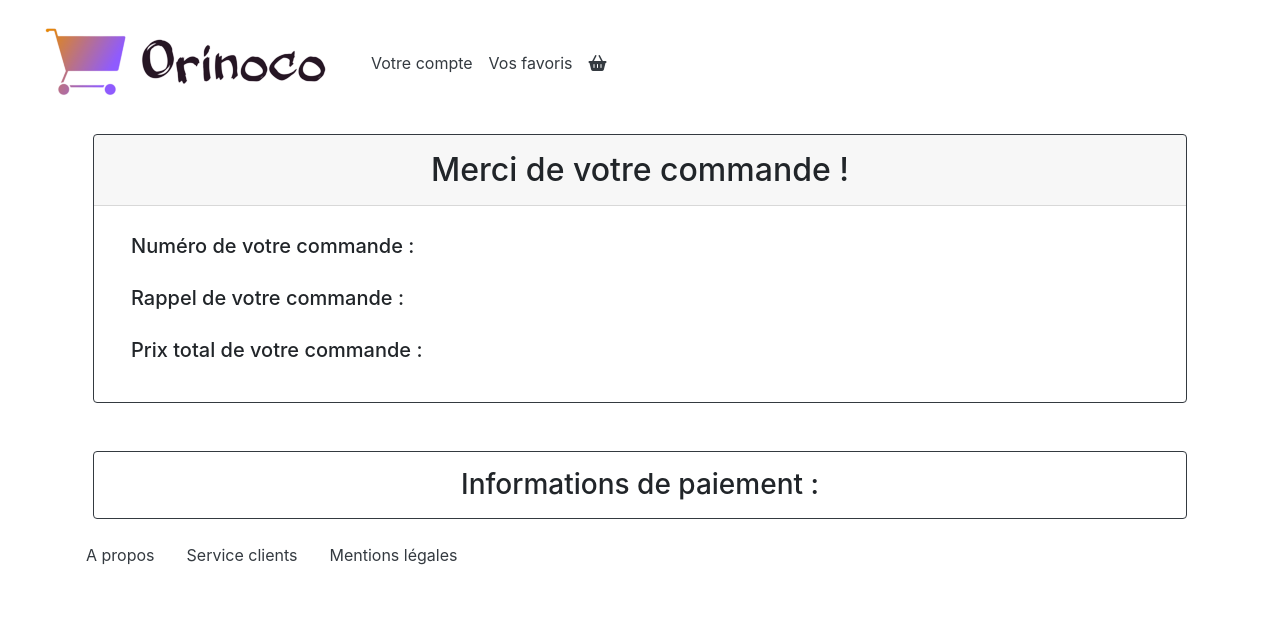
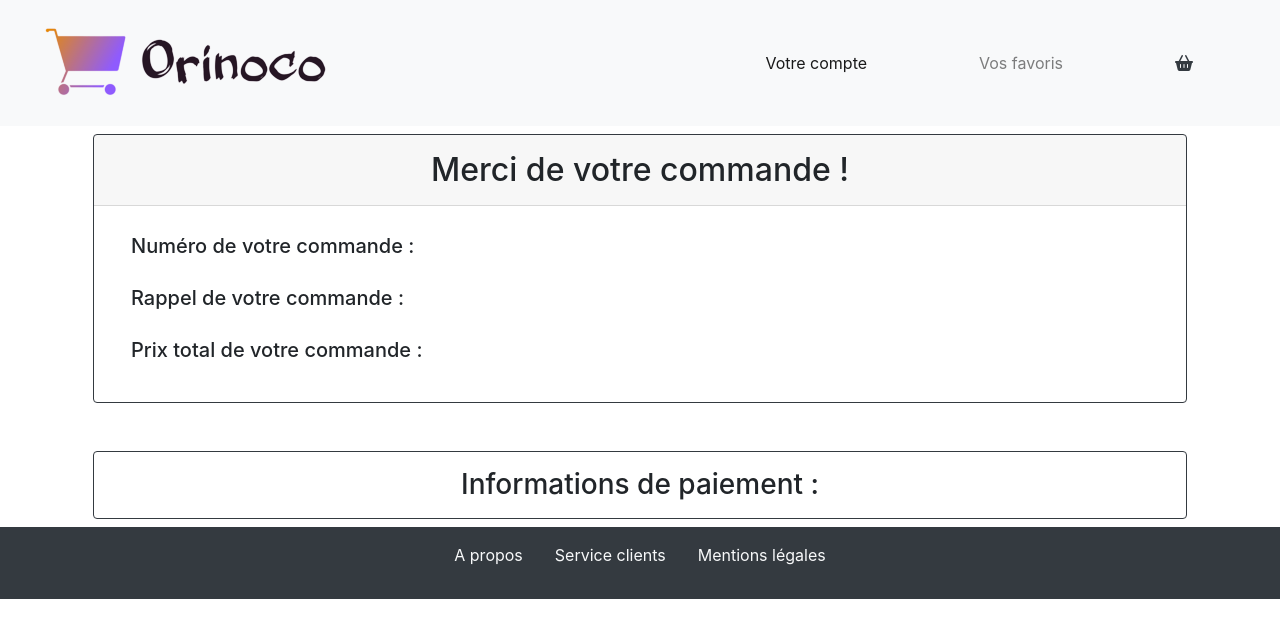
Before and after one commit to mathildeleg/orinoco, a website: page frontend/view/order/order.html in a window 1280 px wide. Drawn offline with nearby package versions, Linux system fonts and the light colour scheme.

Commit message:
bootstrap fix header and footer in all pages

```diff
--- a/frontend/view/order/order.html
+++ b/frontend/view/order/order.html
@@ -17,23 +17,23 @@
 
 <body>
     <header>
-        <nav class="navbar navbar-expand-lg">
+        <nav class="navbar navbar-expand-lg navbar-light bg-light">
             <div class="container-fluid">
                 <a href="/frontend/view/home/home.html" title="accueil" class="navbar-brand">
                     <img src="/frontend/orinoco.png" alt="logo Orinico">
                 </a>
               <button class="navbar-toggler" type="button" data-toggle="collapse" data-target="#navbarContent">
-                    <span class="navbar-toggler-icon"><i class="fas fa-bars"></i></span>
+                <span class="navbar-toggler-icon"></span>
               </button>
-                <div id="navbarContent" class="collapse navbar-collapse">
-                    <ul class="navbar-nav">
-                        <li class="nav-item active">
-                            <a href="#" class="nav-link text-dark">Votre compte</a>
+              <div class="collapse navbar-collapse ml-auto" id="navbarContent">
+                <ul class="navbar-nav ml-auto">
+                  <li class="nav-item px-5">
+                    <a class="nav-link active" href="#">Votre compte</a>
                   </li>
-                        <li class="nav-item">
-                            <a href="#" class="nav-link text-dark">Vos favoris</a>
+                  <li class="nav-item px-5">
+                    <a class="nav-link" href="#">Vos favoris</a>
                   </li>
-                        <li>
+                  <li class="nav-item px-5">
                     <a href="/frontend/view/basket/basket.html" class="nav-link text-dark" title="panier"><i class="fas fa-shopping-basket"></i></a>
                   </li>
                 </ul>
@@ -75,13 +75,12 @@
     </section>
 
     <script src="/frontend/view/order/order.js"></script>
-    <!-- <script src="/frontend/view/basket/basket.js"></script> -->
 
-    <footer class="container">
+    <footer class="container-fluid d-flex justify-content-around bg-dark">
         <ul class="list-inline row">
-            <li class="p-3"><a href="#" class="text-dark">A propos</a></li>
-            <li class="p-3"><a href="#" class="text-dark">Service clients</a></li>
-            <li class="p-3"><a href="#" class="text-dark">Mentions légales</a></li>
+            <li class="p-3"><a href="#" class="text-light">A propos</a></li>
+            <li class="p-3"><a href="#" class="text-light">Service clients</a></li>
+            <li class="p-3"><a href="#" class="text-light">Mentions légales</a></li>
         </ul>
     </footer>
 
```
Also changed, not shown: frontend/view/basket/basket.html (+13 -13 lines), frontend/view/product/product.html (+13 -13 lines). Lines whose indentation alone changed are shown as unchanged.
